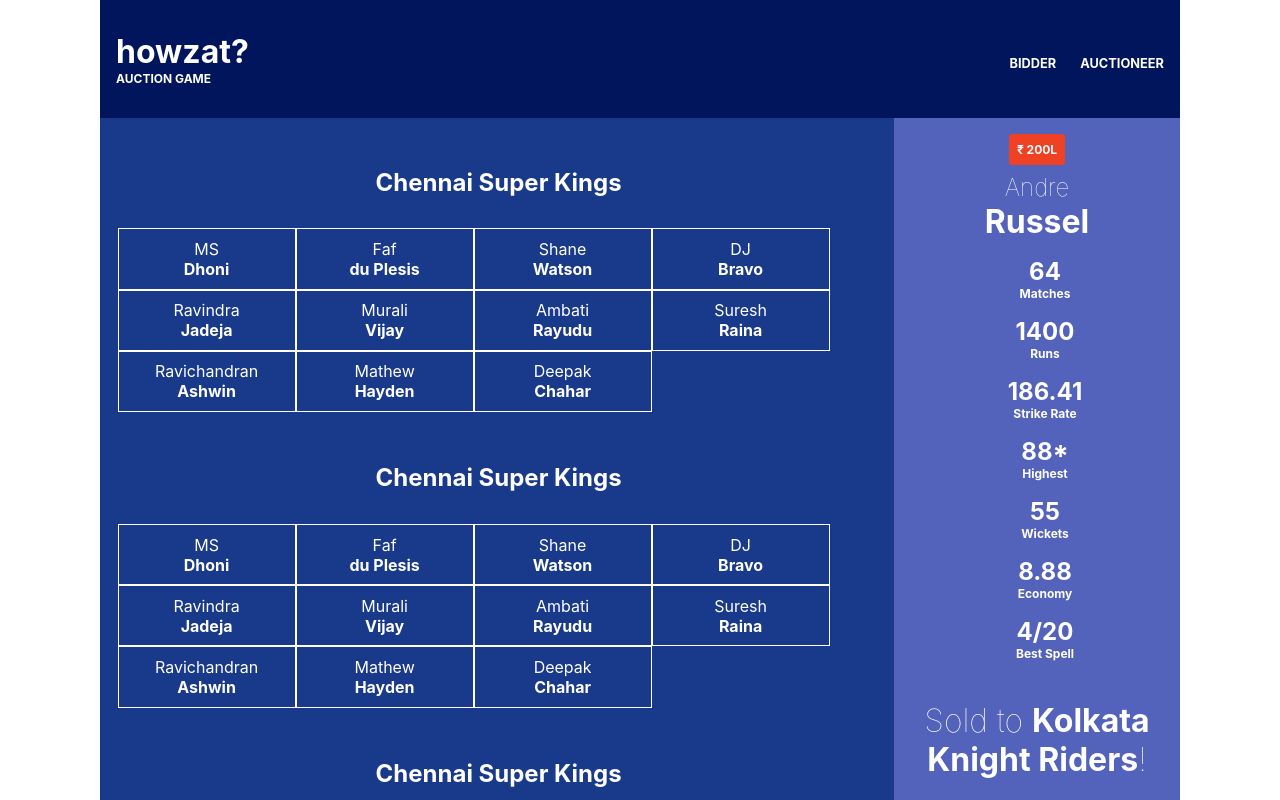
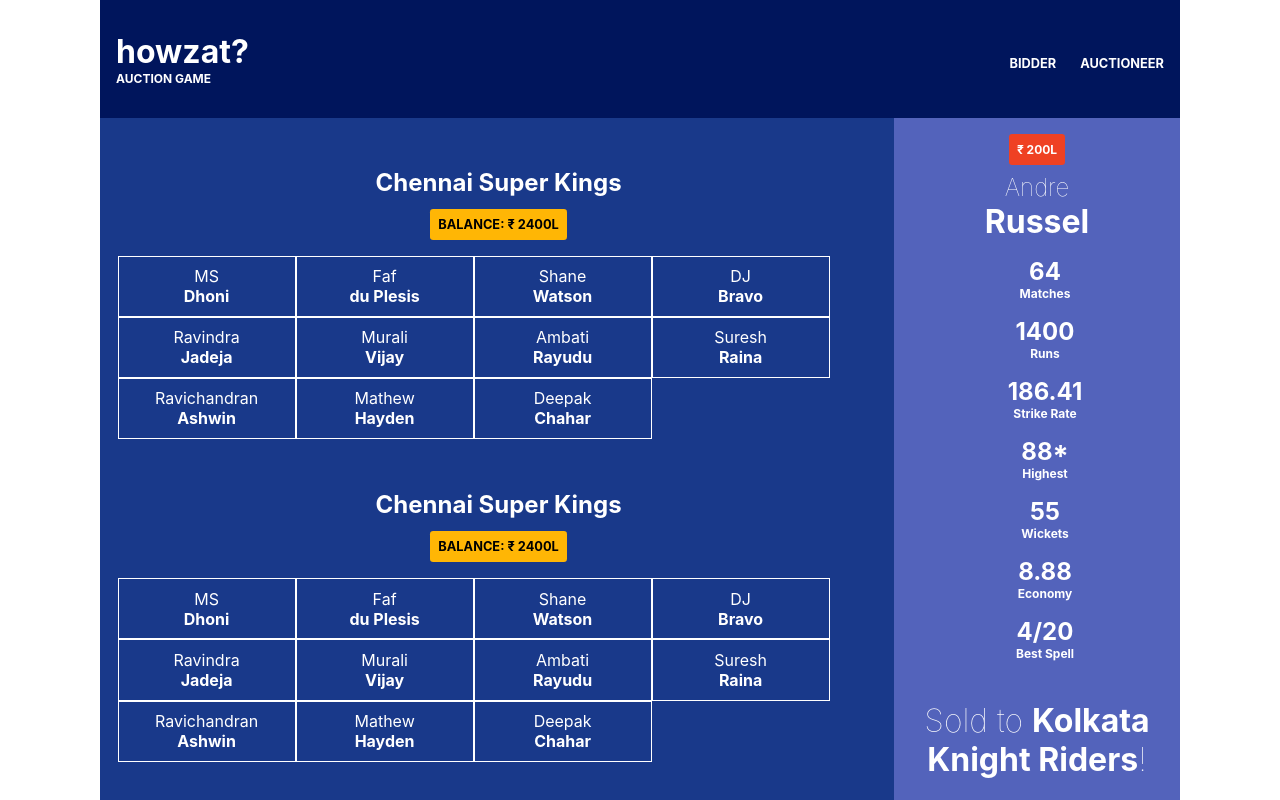
Before and after one commit to vignesh-em/howzat, a React (Create React App) app: page / in a window 1280 px wide. Shown: the top 800 px of the page. Built offline with nearby package versions, Linux system fonts and the light colour scheme.

Commit message:
Design available balance widget

```diff
--- a/src/components/Teams/Team.js
+++ b/src/components/Teams/Team.js
@@ -5,7 +5,8 @@ class Team extends Component {
 
     state = {
         players: [],
-        teamName: "Chennai Super Kings"
+        teamName: "",
+        availableBalance: 0
     }
 
     componentDidMount() {
@@ -55,19 +56,22 @@ class Team extends Component {
                     firstName: "Deepak",
                     lastName: "Chahar"
                 }
-            ]
+            ],
+            teamName: "Chennai Super Kings",
+            availableBalance: 2400
         };
         this.setState(newState)
-        console.log(this.state.players)
     }
 
     render() {
+        const currentState = this.state;
         return (
             <section className="team">
-                <h4 className="team-name">{this.state.teamName}</h4>
+                <h4 className="team-name">{currentState.teamName}</h4>
+                <div className="remaining-balance">Balance: &#8377; {currentState.availableBalance}L</div>
                 <ul className="squad-list">
                     {
-                        this.state.players.map((player) => {
+                        currentState.players.map((player) => {
                             return this.getPlayerComponent(player);
                         })
                     }
--- a/src/components/Teams/team.css
+++ b/src/components/Teams/team.css
@@ -21,6 +21,8 @@
 .team {
     width: 100%;
     margin: 0.1em;
+    display: flex;
+    flex-direction: column;
 }
 
 .squad-list {
@@ -35,4 +37,18 @@
     text-align: center;
     text-transform: capitalize;
     font-size: 1.5rem;
+    margin-bottom: 0.5em;
 }
+
+.remaining-balance {
+    text-align: center;
+    text-transform: uppercase;
+    font-size: 0.8rem;
+    padding: 0.5rem;
+    font-weight: bold;
+    width: fit-content;
+    align-self: center;
+    color: #000000;
+    border-radius: 0.2rem;
+    background-color: #ffb605;
+}
```
